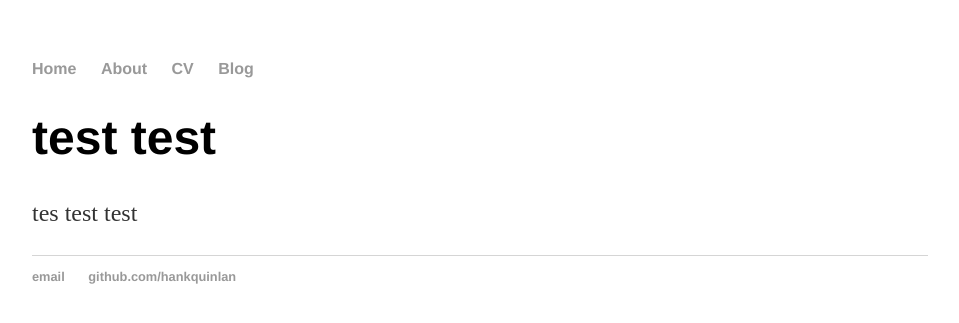
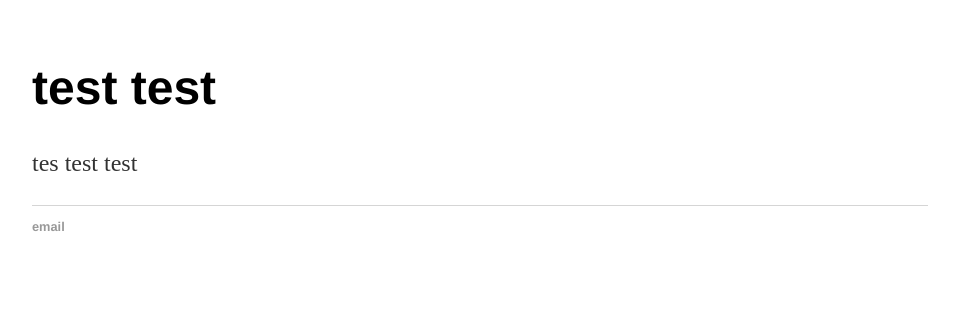
Before and after one commit to rosiebusia/rosiebusia.github.io, a Jekyll site: the page built from index.html, in a window 1280 px wide. Shown: the top 323 px of the page, without its empty margins (160-1119 px from the left). Built offline with Jekyll 4.4.1, drawn with Linux system fonts in a browser that asks for light colours.

Commit message:
Update default.html

```diff
--- a/_layouts/default.html
+++ b/_layouts/default.html
@@ -6,14 +6,6 @@
 			<link rel="stylesheet" type="text/css" href="/css/main.css">
 		</head>
 		<body>
-			<nav>
-	    		<ul>
-	        		<li><a href="/">Home</a></li>
-		        	<li><a href="/about">About</a></li>
-	        		<li><a href="/cv">CV</a></li>
-	        		<li><a href="/blog">Blog</a></li>
-	    		</ul>
-			</nav>
 			<div class="container">
 
 			{{ content }}
@@ -21,8 +13,7 @@
 			</div><!-- /.container -->
 			<footer>
 	    		<ul>
-	        		<li><a href="mailto:hankquinlanhub@gmail.com">email</a></li>
-	        		<li><a href="https://github.com/hankquinlan">github.com/hankquinlan</a></li>
+	        		<li><a href="mailto:rosie@rosiegillies.com">email</a></li>
 				</ul>
 			</footer>
 		</body>
```
